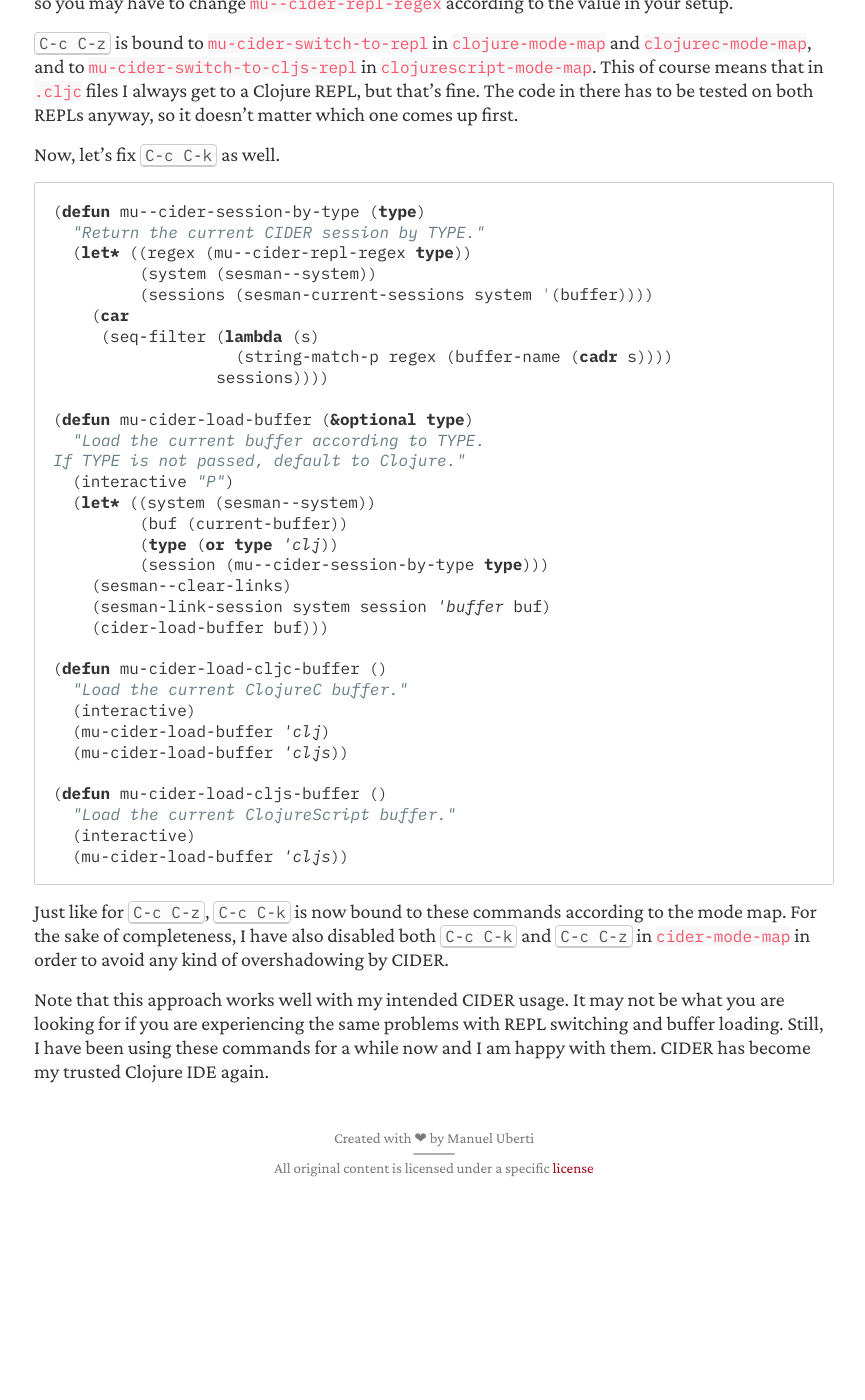
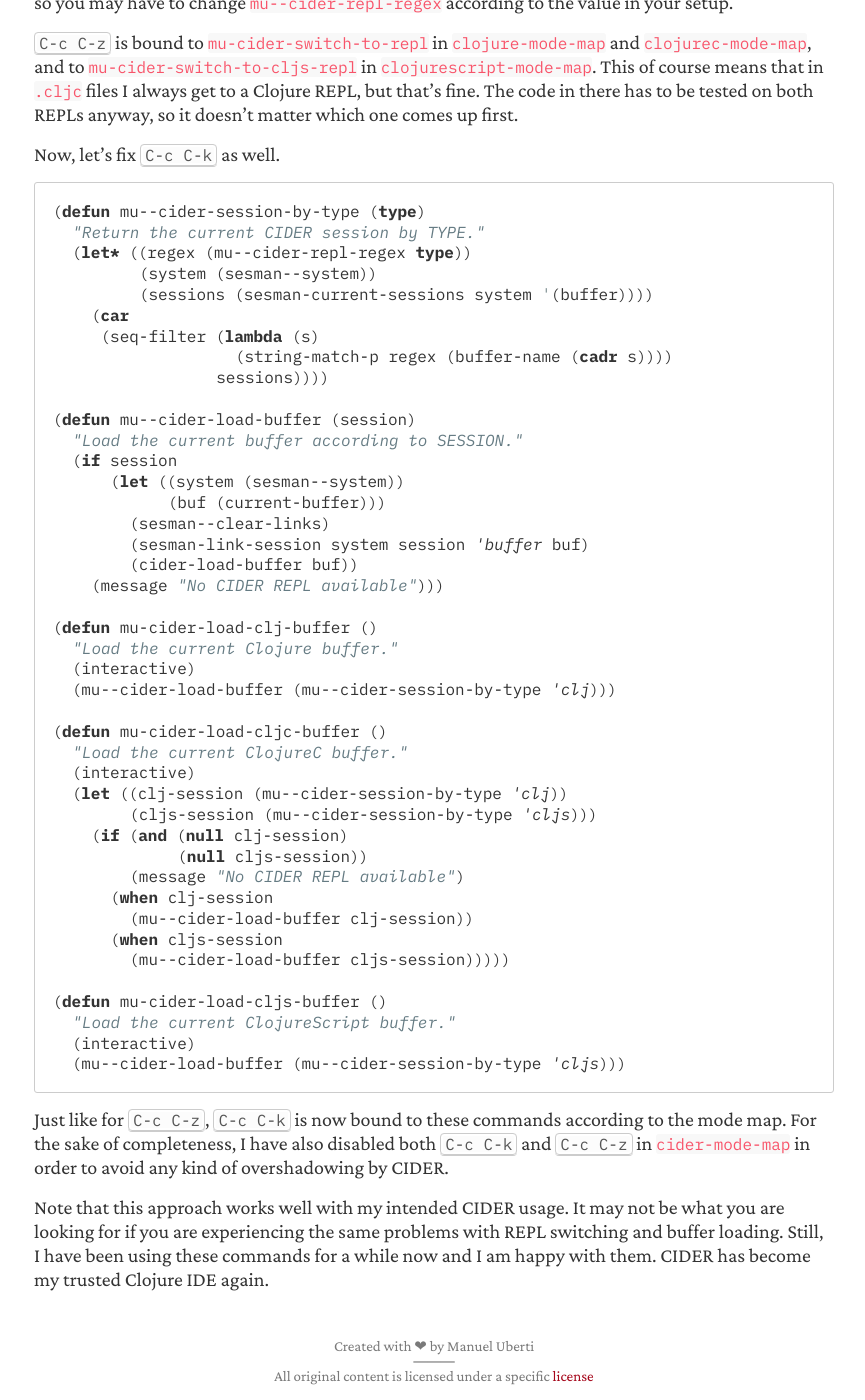
Before and after one commit to manuel-uberti/manuel-uberti.github.io, a Jekyll site: the page built from _posts/2020-10-16-repl-switching.md, in a window 1280 px wide and 1400 px high, scrolled down 1594 px. Shown: the whole window, without its empty margins (206-1071 px from the left). Built offline with Jekyll 4.4.1, drawn with Linux system fonts in a browser that asks for light colours; before the commit the page ends 2786 px from its top, so only the background shows below that.

Commit message:
Update custom CIDER commands

````diff
--- a/_posts/2020-10-16-repl-switching.md
+++ b/_posts/2020-10-16-repl-switching.md
@@ -101,28 +101,38 @@ Now, let’s fix <kbd>C-c C-k</kbd> as well.
                    (string-match-p regex (buffer-name (cadr s))))
                  sessions))))
 
-(defun mu-cider-load-buffer (&optional type)
-  "Load the current buffer according to TYPE.
-If TYPE is not passed, default to Clojure."
-  (interactive "P")
-  (let* ((system (sesman--system))
-         (buf (current-buffer))
-         (type (or type 'clj))
-         (session (mu--cider-session-by-type type)))
-    (sesman--clear-links)
-    (sesman-link-session system session 'buffer buf)
-    (cider-load-buffer buf)))
+(defun mu--cider-load-buffer (session)
+  "Load the current buffer according to SESSION."
+  (if session
+      (let ((system (sesman--system))
+            (buf (current-buffer)))
+        (sesman--clear-links)
+        (sesman-link-session system session 'buffer buf)
+        (cider-load-buffer buf))
+    (message "No CIDER REPL available")))
+
+(defun mu-cider-load-clj-buffer ()
+  "Load the current Clojure buffer."
+  (interactive)
+  (mu--cider-load-buffer (mu--cider-session-by-type 'clj)))
 
 (defun mu-cider-load-cljc-buffer ()
   "Load the current ClojureC buffer."
   (interactive)
-  (mu-cider-load-buffer 'clj)
-  (mu-cider-load-buffer 'cljs))
+  (let ((clj-session (mu--cider-session-by-type 'clj))
+        (cljs-session (mu--cider-session-by-type 'cljs)))
+    (if (and (null clj-session)
+             (null cljs-session))
+        (message "No CIDER REPL available")
+      (when clj-session
+        (mu--cider-load-buffer clj-session))
+      (when cljs-session
+        (mu--cider-load-buffer cljs-session)))))
 
 (defun mu-cider-load-cljs-buffer ()
   "Load the current ClojureScript buffer."
   (interactive)
-  (mu-cider-load-buffer 'cljs))
+  (mu--cider-load-buffer (mu--cider-session-by-type 'cljs)))
 ```
 
 Just like for <kbd>C-c C-z</kbd>, <kbd>C-c C-k</kbd> is now bound to these commands according to the
````
